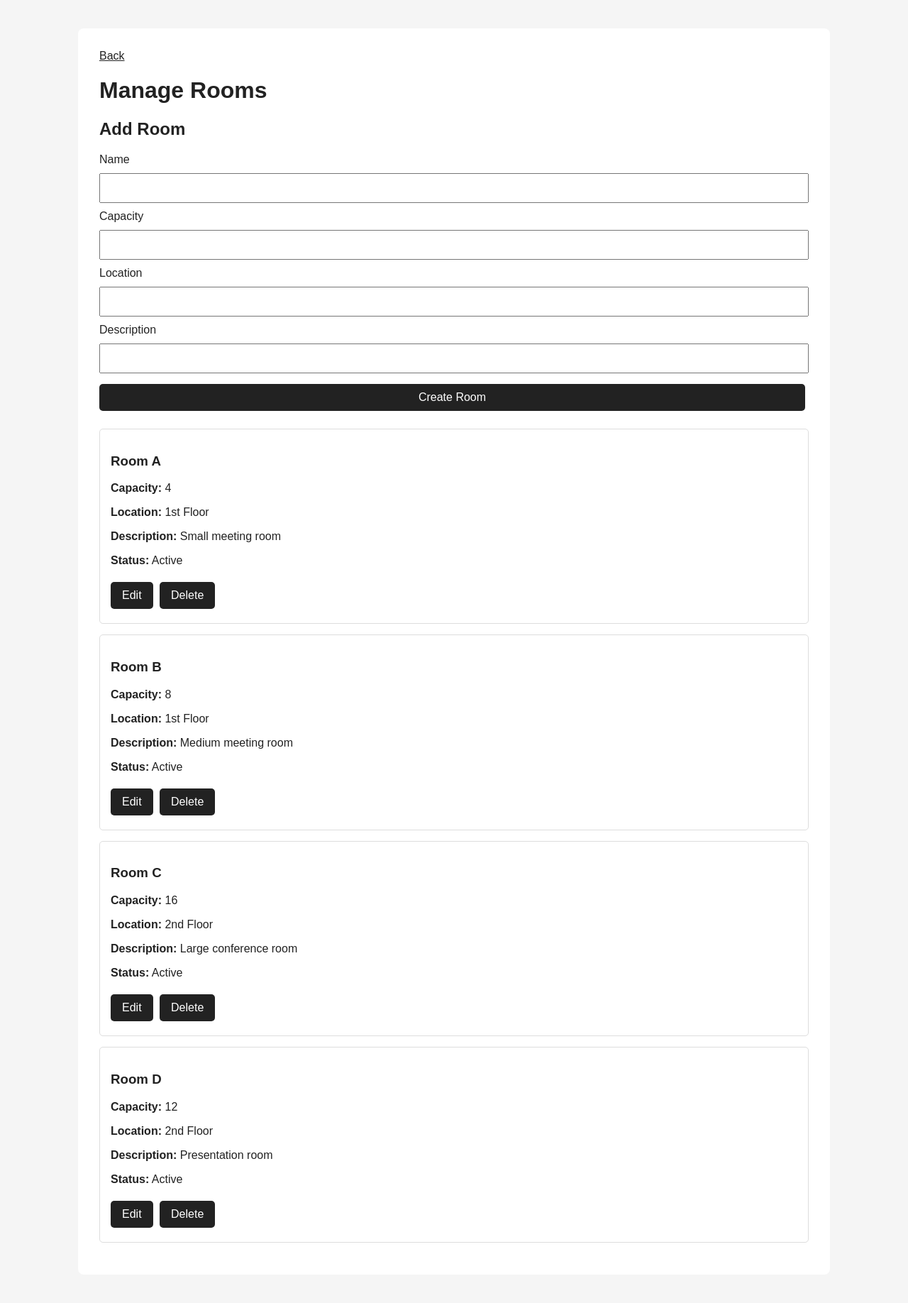
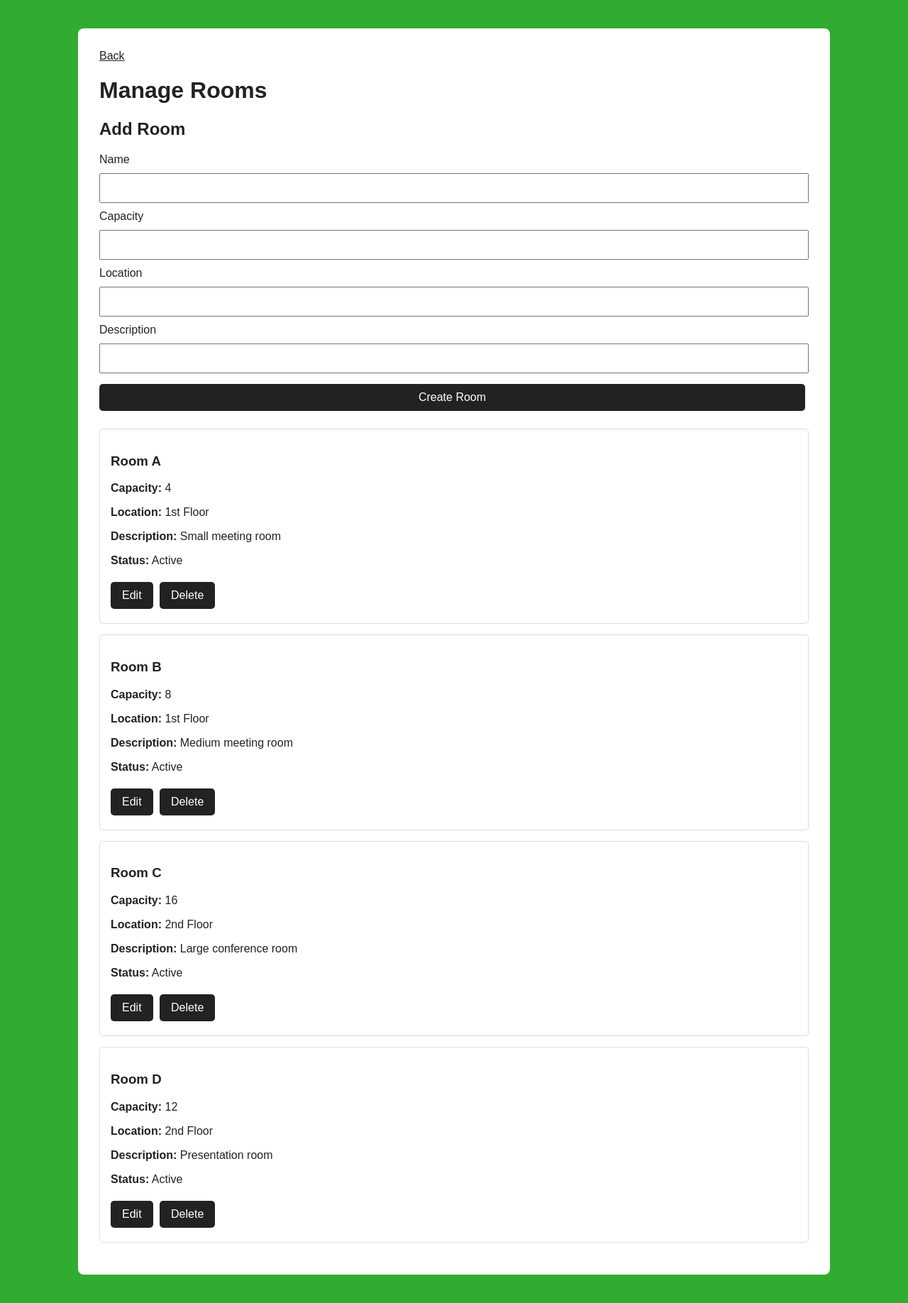
Before and after one commit to mohammadalshikh/meeting-scheduler, a Flask app: page /admin/rooms in a window 1280 px wide. Shown: the whole page at 71% size. Run offline with Flask 3, Linux system fonts and the light colour scheme; the visitor is signed in with stand-in values (Sample User, id 1); data comes from the database, SQL or seed files in the repository.

Commit message:
Test automated deployment

```diff
--- a/static/css/style.css
+++ b/static/css/style.css
@@ -1,7 +1,8 @@
 body {
     margin: 0;
     font-family: Arial, sans-serif;
-    background: #f5f5f5;
+    /* background: #f5f5f5; */
+    background: rgb(48, 173, 48);
     color: #222;
 }
 
```
